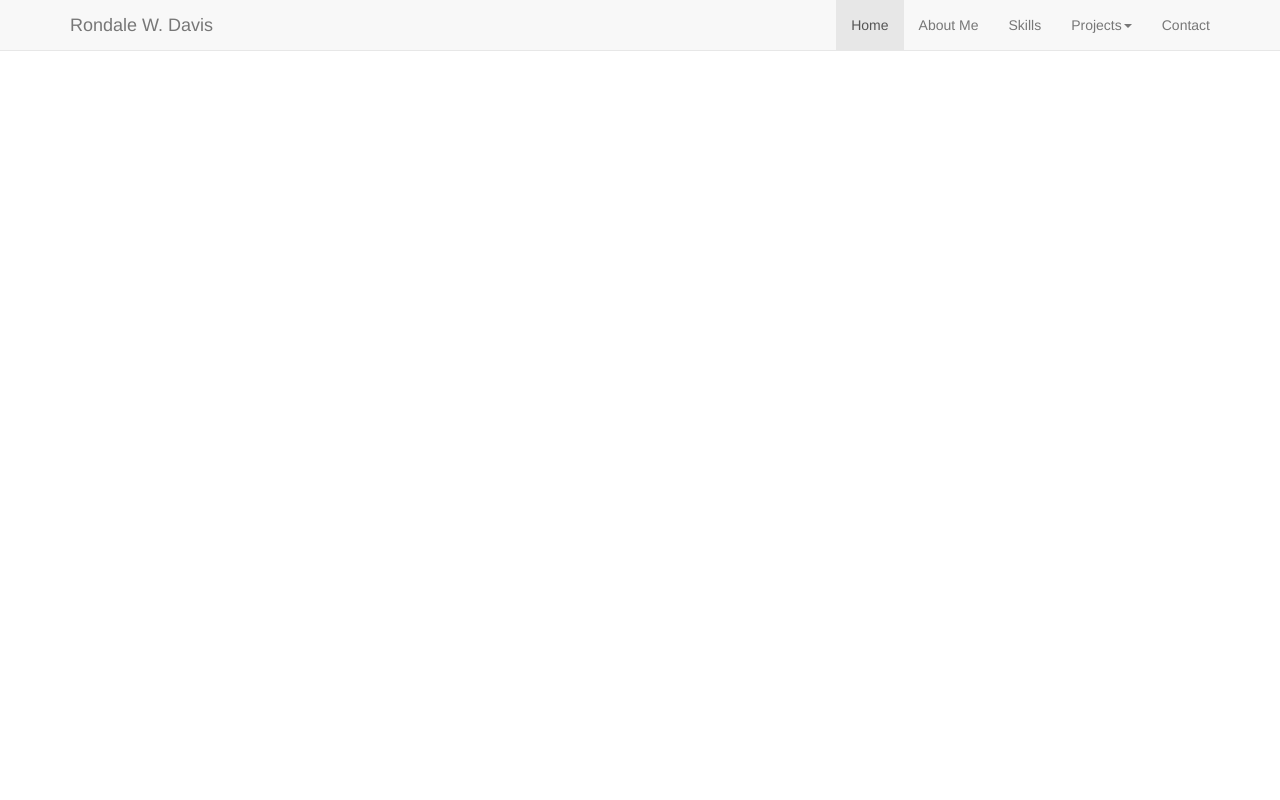
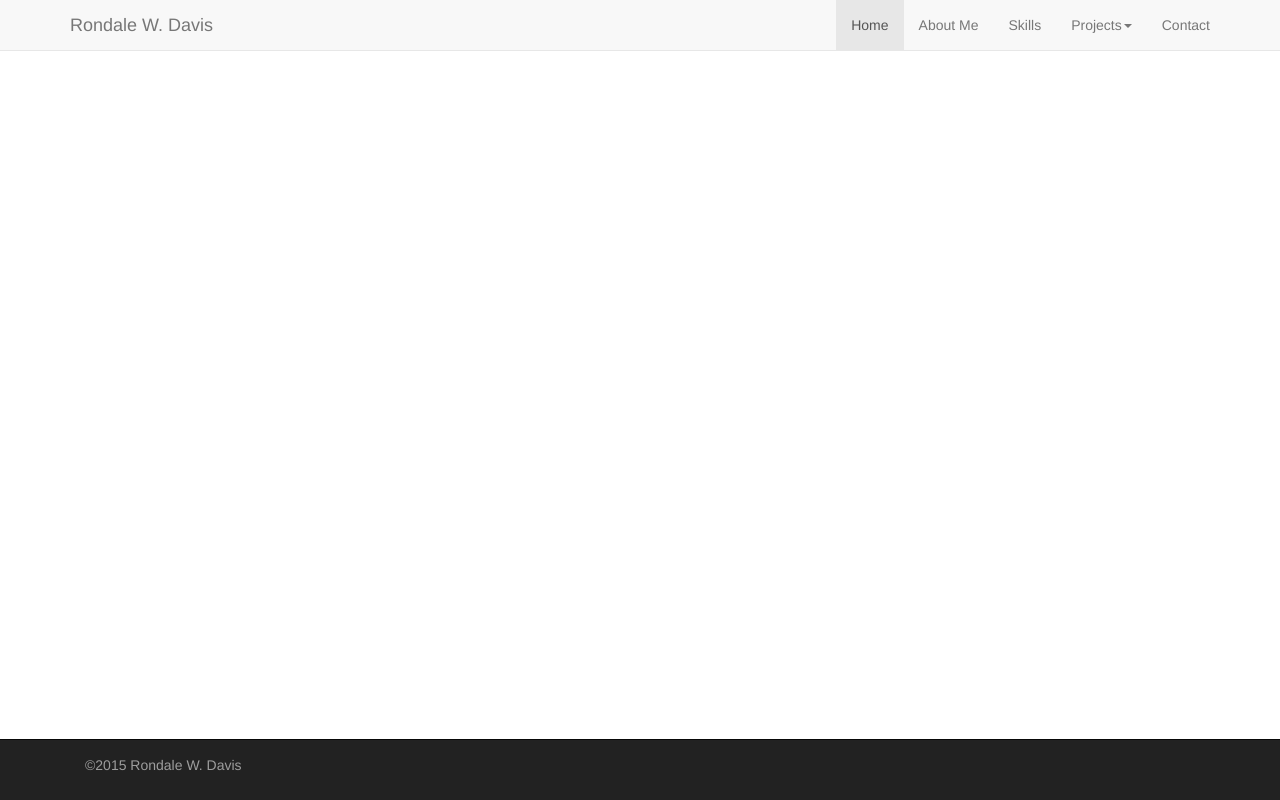
Before and after one commit to RDavis2005/RDavis2005.github.io, a plain HTML site: page index.html in a window 1280 px wide. Drawn offline with nearby package versions, Linux system fonts and the light colour scheme.

Commit message:
Created a Footer Section

```diff
--- a/index.html
+++ b/index.html
@@ -5,7 +5,7 @@
     <meta http-equiv="X-UA-Compatible" content="IE=edge">
     <meta name="viewport" content="width=device-width, initial-scale=1">
     <!-- The above 3 meta tags *must* come first in the head; any other head content must come *after* these tags -->
-    <title>Bootstrap 101 Template</title>
+    <title>Rondale W. Davis: A Future Developer</title>
 
     <!-- Bootstrap -->
     <link href="css/bootstrap.min.css" rel="stylesheet">
@@ -30,7 +30,7 @@
                 </button>
                 <a class="navbar-brand" href="#">Rondale W. Davis</a>
             </div>
-            <div class="navbar-collapse collapse">
+        <div class="navbar-collapse collapse">
                 <ul class="nav navbar-nav navbar-right">
                     <li class="active"><a href="#">Home</a></li>
                     <li><a href="#">About Me</a></li>
@@ -41,6 +41,7 @@
                     <li class="dropdown-header">Admin & Dashboard</li>
                     <li><a href="#">Admin 1</a>
                     <li><a href="#">Admin 2</a>
+                    <li class="divider"></li>
                     <li class="dropdown-header">Portfolio</li>
                     <li><a href="#">Project #1</a>
                     <li><a href="#">Project #2</a>
@@ -51,9 +52,16 @@
         </div>
     </div>
 
+    <div class="navbar navbar-inverse navbar-fixed-bottom" role="navigation">
+        <div class="container">
+            <div class="navbar-text pull-left">
+                <p>&copy;2015 Rondale W. Davis</p>
+            </div>
+        </div>
+    </div>
+
     <!-- jQuery (necessary for Bootstrap's JavaScript plugins) -->
     <script src="https://ajax.googleapis.com/ajax/libs/jquery/1.11.3/jquery.min.js"></script>
-    <!-- Include all compiled plugins (below), or include individual files as needed -->
     <script src="js/bootstrap.min.js"></script>
   </body>
 </html>
```
